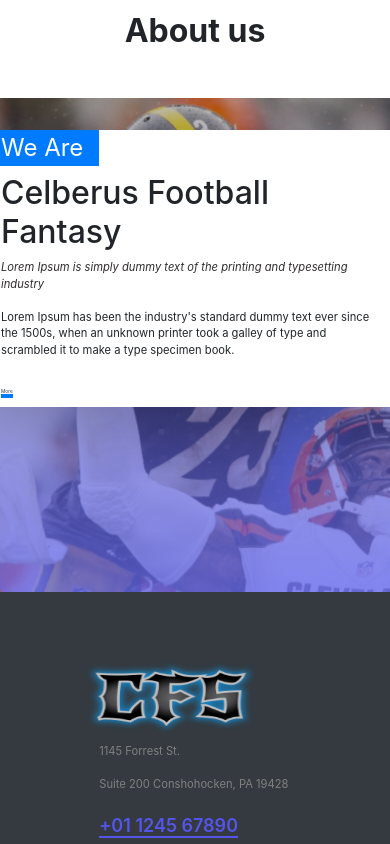
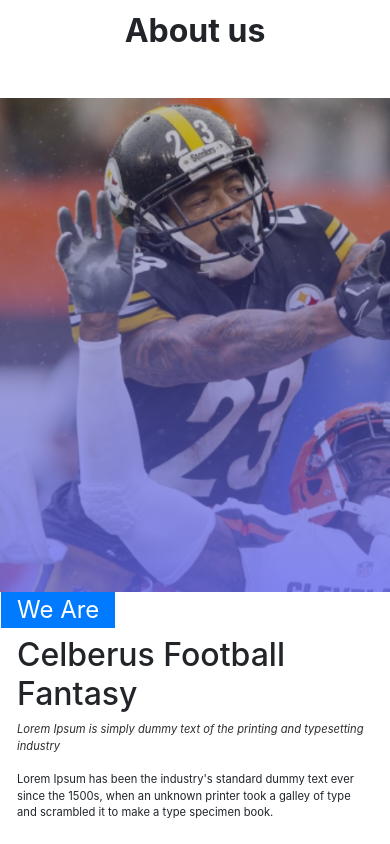
Before and after one commit to Hassan90785/template01, a React (Create React App) app: page / in a window 390 px wide. Shown: the part 4060-4904 px from the top of the page. Built offline with nearby package versions, Linux system fonts and the light colour scheme.

Commit message:
about us fixing

```diff
--- a/src/App.css
+++ b/src/App.css
@@ -300,7 +300,13 @@
         top: 2.4rem !important;
         left: 9.5rem !important;
     }
-
+    .contianer-about-card {
+        position: unset;
+        top: 2rem;
+        right: 0;
+        padding-right: 1rem !important;
+        padding-left: 1rem !important;
+    }
     .card-text-sizing {
         font-size: 1.4rem;
     }
```
